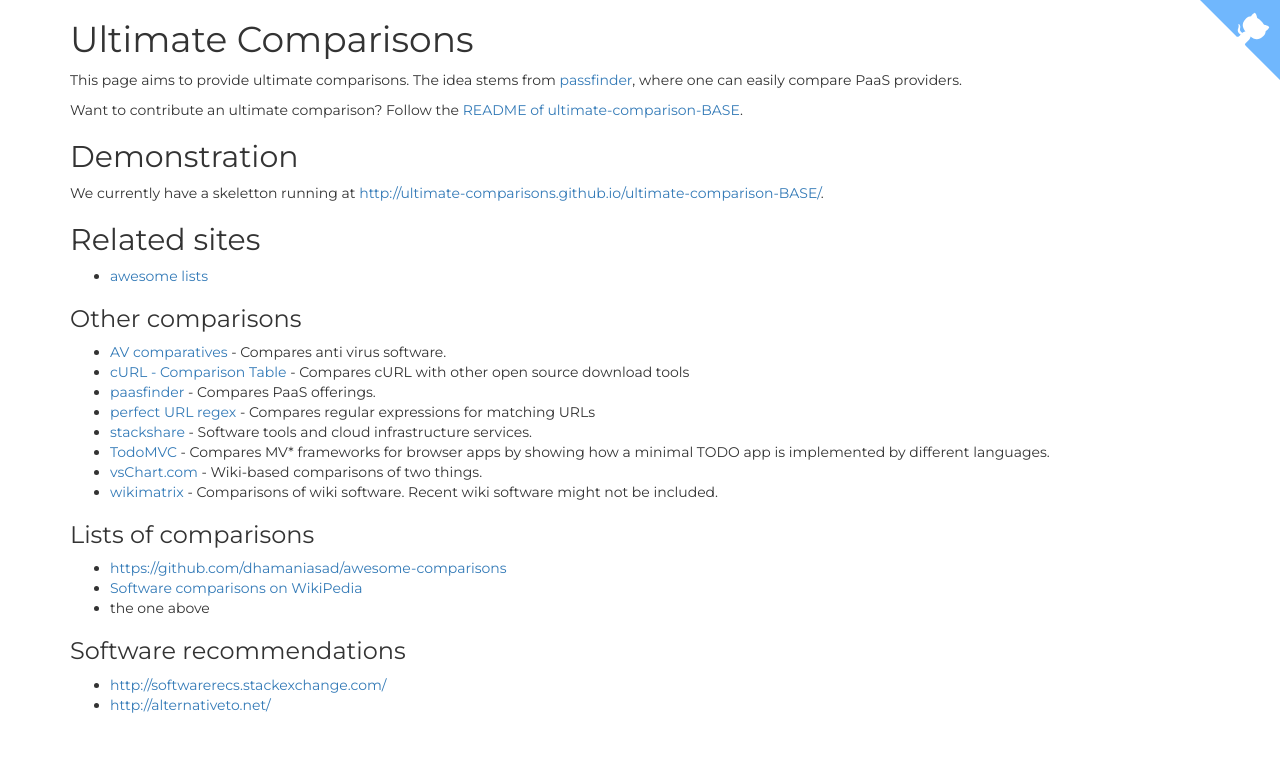
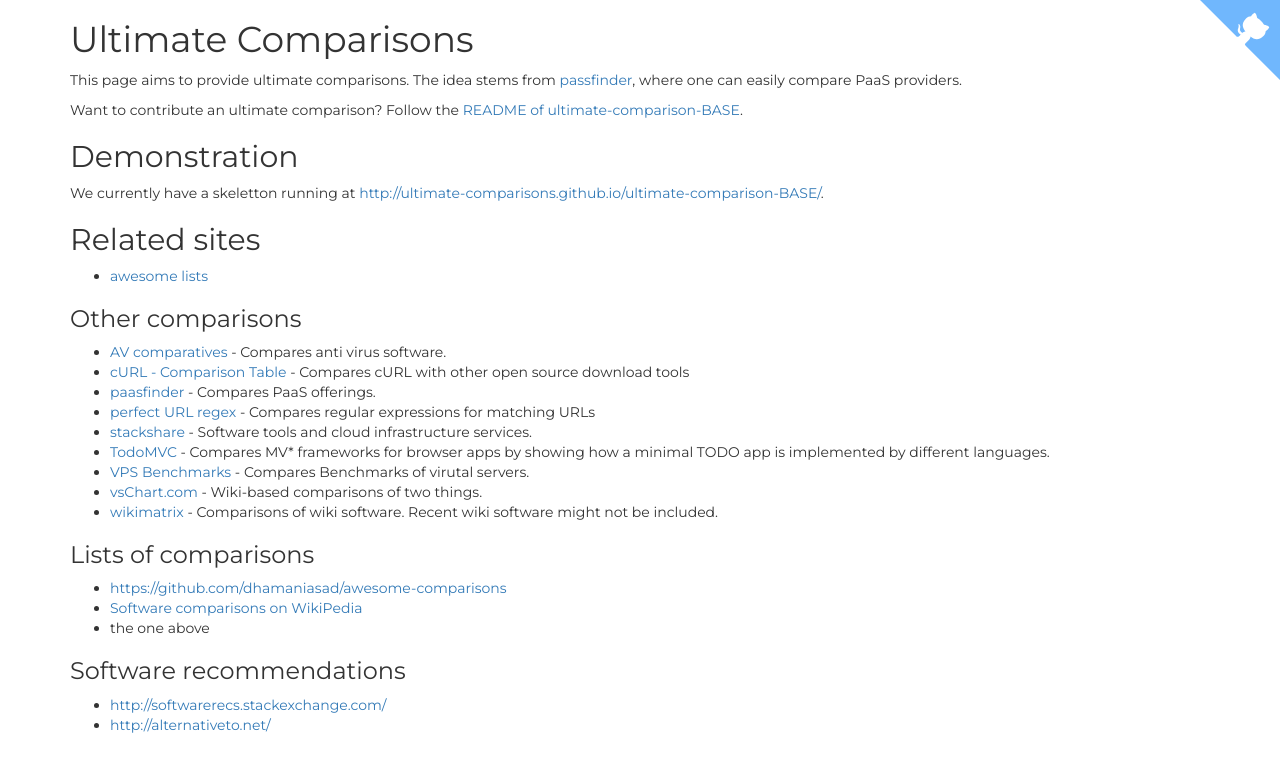
Before and after one commit to ultimate-comparisons/ultimate-comparisons.github.io, a Jekyll site: the page built from index.md, in a window 1280 px wide. Shown: the top 772 px of the page. Built offline with Jekyll 4.4.1, drawn with Linux system fonts in a browser that asks for light colours.

Commit message:
Add VPS benchmarks (again)

```diff
--- a/index.md
+++ b/index.md
@@ -23,6 +23,7 @@ We currently have a skeletton running at <http://ultimate-comparisons.github.io/
  * [perfect URL regex](https://mathiasbynens.be/demo/url-regex) - Compares regular expressions for matching URLs
  * [stackshare](http://stackshare.io/) - Software tools and cloud infrastructure services.
  * [TodoMVC](http://todomvc.com/) - Compares MV* frameworks for browser apps by showing how a minimal TODO app is implemented by different languages.
+ * [VPS Benchmarks](http://www.vpsbenchmarks.com/compare/performances) - Compares Benchmarks of virutal servers.
  * [vsChart.com](http://vschart.com/) - Wiki-based comparisons of two things.
  * [wikimatrix](http://www.wikimatrix.org/) - Comparisons of wiki software. Recent wiki software might not be included.
 
```
